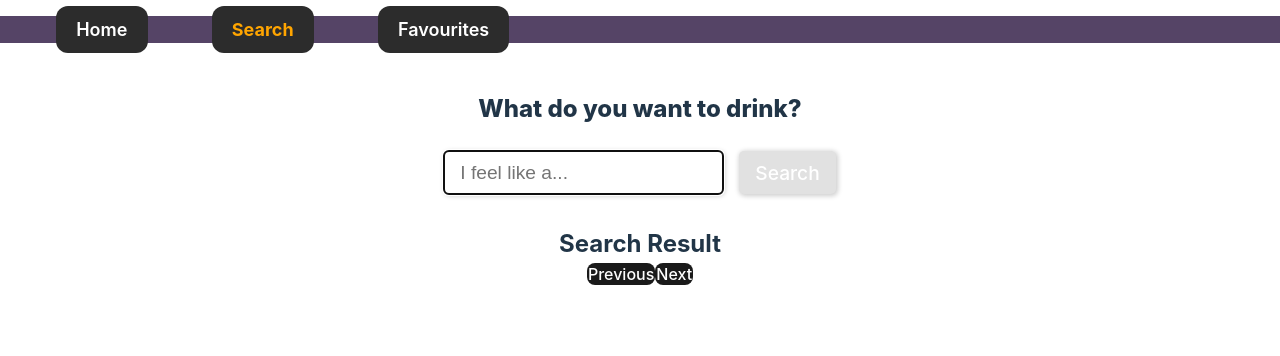
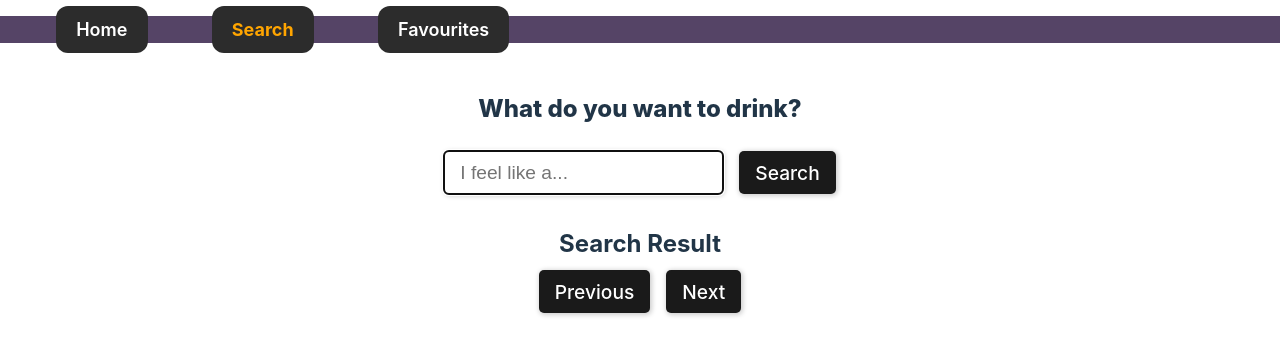
Before and after one commit to joelBIT/cocktail-wiki, a React (Vite) app: page /search in a window 1280 px wide. Shown: the top 356 px of the page. Built offline with nearby package versions, Linux system fonts and the light colour scheme.

Commit message:
style: Search page buttons

```diff
--- a/src/css/SearchPage.css
+++ b/src/css/SearchPage.css
@@ -23,7 +23,9 @@
 }
 
 #searchDrinkForm input,
-#searchDrinkForm button {
+#searchDrinkForm button,
+#previousDrinks,
+#nextDrinks {
     height: 2.7rem;
     font-size: 1.2rem;
     margin: 0.5rem;
@@ -33,13 +35,16 @@
     box-shadow: 1px 1px 5px 1px rgba(0, 0, 0, 0.2);
 }
 
-#searchDrinkForm button {
-    background-color: rgb(225, 225, 225);
+#searchDrinkForm button,
+#previousDrinks,
+#nextDrinks {
     transition: 0.25s;
 }
 
-#searchDrinkForm button:hover {
-    background-color: rgb(192, 218, 192);
+#searchDrinkForm button:hover,
+#previousDrinks:hover,
+#nextDrinks:hover {
+    background-color: #213547;
 }
 
 #searchResult > h2 {
```
